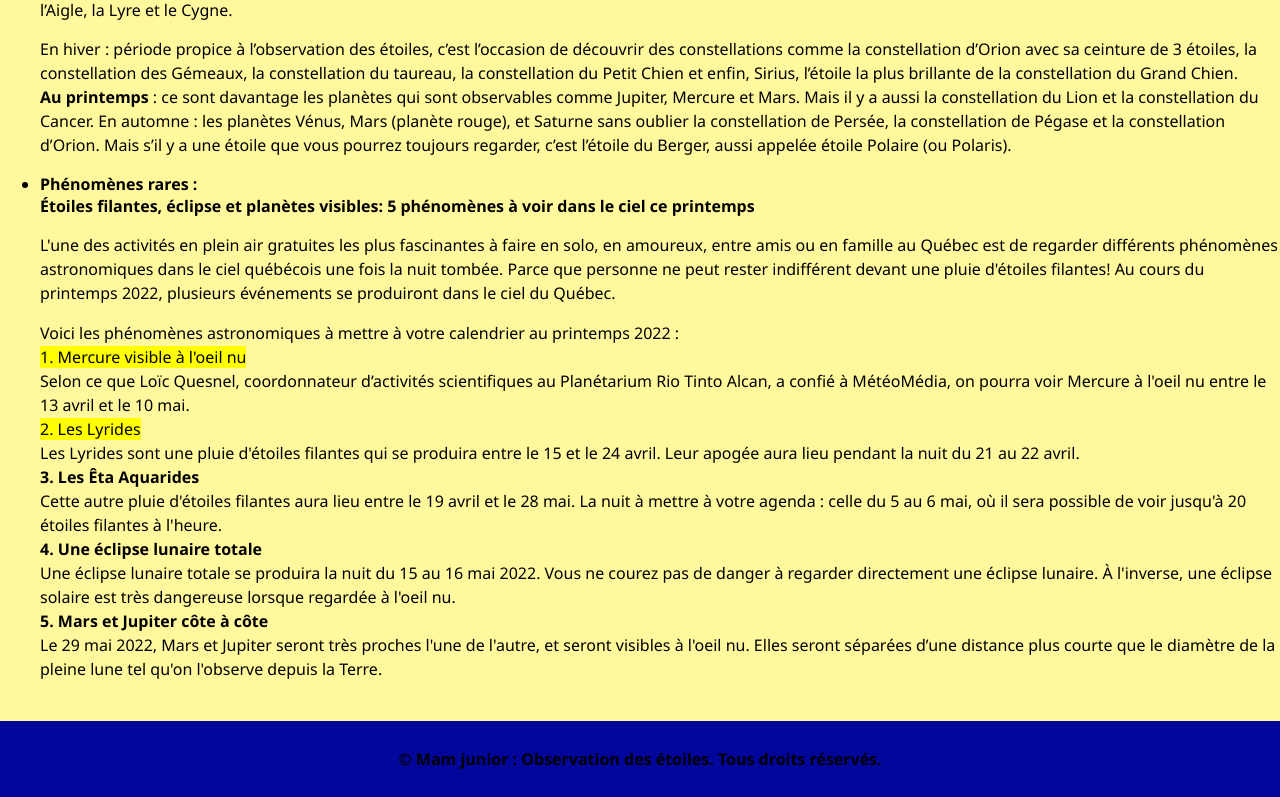
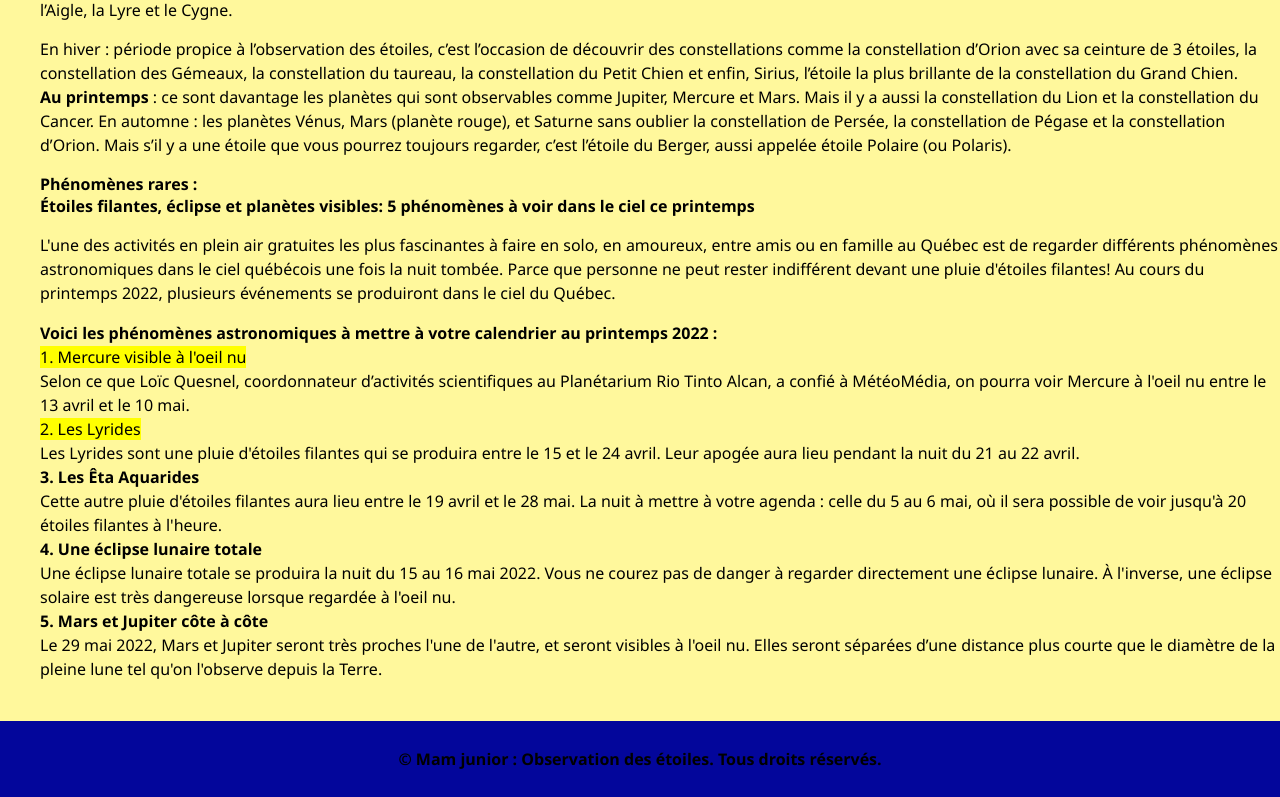
Before and after one commit to Mamjunior/Mamjunior.github.io, a plain HTML site: page index.html in a window 1280 px wide. Shown: the part 6508-7305 px from the top of the page. Drawn offline with Linux system fonts and the light colour scheme.

Commit message:
Add files via upload

```diff
--- a/index.html
+++ b/index.html
@@ -125,15 +125,15 @@ En automne : les planètes Vénus, Mars (planète rouge), et Saturne sans oublie
 constellation de Persée, la constellation de Pégase et la constellation d’Orion.
 Mais s’il y a une étoile que vous pourrez toujours regarder, c’est l’étoile du Berger, aussi
 appelée étoile Polaire (ou Polaris).</p>
-</li>
-<li><strong>Phénomènes rares :</strong> <br> <strong>Étoiles filantes, éclipse et planètes visibles: 5 phénomènes à voir dans le ciel ce
+
+<strong>Phénomènes rares :</strong> <br> <strong>Étoiles filantes, éclipse et planètes visibles: 5 phénomènes à voir dans le ciel ce
 printemps</strong>
 <p>L'une des activités en plein air gratuites les plus fascinantes à faire en solo, en amoureux,
 entre amis ou en famille au Québec est de regarder différents phénomènes astronomiques
 dans le ciel québécois une fois la nuit tombée.
 Parce que personne ne peut rester indifférent devant une pluie d'étoiles filantes!
 Au cours du printemps 2022, plusieurs événements se produiront dans le ciel du Québec.</p>
-<p><stron>Voici les phénomènes astronomiques à mettre à votre calendrier au printemps 2022 :</strong><br>
+<p><strong>Voici les phénomènes astronomiques à mettre à votre calendrier au printemps 2022 :</strong><br>
 <mark>1. Mercure visible à l'oeil nu</mark><br>
 Selon ce que Loïc Quesnel, coordonnateur d’activités scientifiques au Planétarium Rio Tinto
 Alcan, a confié à MétéoMédia, on pourra voir Mercure à l'oeil nu entre le 13 avril et le 10
```
